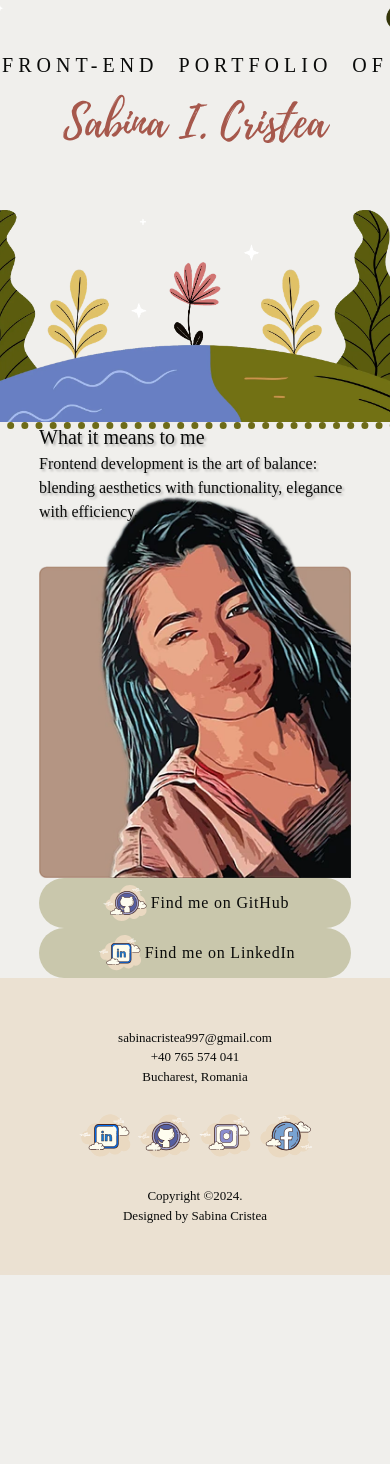
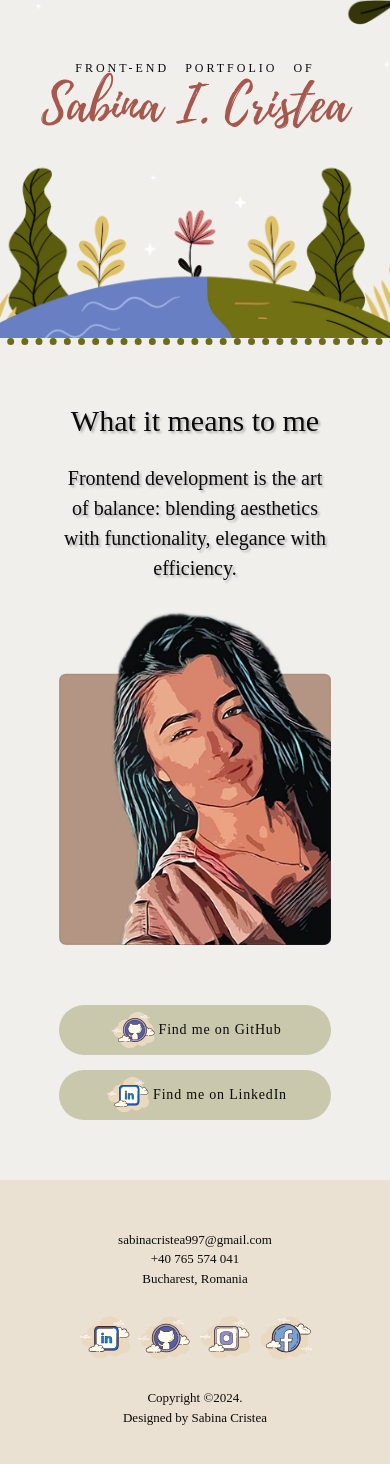
Before and after one commit to SabinaCristea/portfolio-website, a React (Vite) app: page /home in a window 390 px wide. Shown: the top 1464 px of the page. Before the commit the page ends 1275 px from the top, so only its background shows below. Built offline with nearby package versions, Linux system fonts and the light colour scheme; a web font is replaced by a local one.

Commit message:
Finished adding responsiveness on home page

```diff
--- a/src/components/Home.jsx
+++ b/src/components/Home.jsx
@@ -3,9 +3,9 @@ import earthCoverImage from "../../src/assets/imgs/earth-cover.webp";
 function Home() {
   return (
     <div
-      className="flex flex-col items-center w-[100vw] h-[50vh] pt-[5rem] md:h-[90vh] md:pt-[14rem] md:mt-[-10rem]
+      className="flex flex-col items-center w-[100vw] h-[40vh] sm:h-[50vh] md:h-[70vh] lg:h-[90vh] pt-[15%] sm:pt-[10rem] md:pt-[25%] lg:pt-[10%] xl:pt-[12rem] 2xl:pt-[15rem] md:mt-[-10rem]
                  after:z-[-1] overlay-hidden
-                 after:h-[50vh] md:after:h-[90vh] after:w-[100%] after:absolute after:top-0
+                 after:h-[40vh] sm:after:h-[50vh] md:after:h-[70vh] lg:after:h-[90vh] after:w-[100%] after:absolute after:top-0
                  after:left-0 after:outline-dotted after:outline-[0.7rem] md:after:outline-[1rem] after:outline-[var(--color-green)]"
       style={{
         backgroundImage: `url(${earthCoverImage})`,
@@ -14,7 +14,7 @@ function Home() {
       }}
     >
       <p
-        className="text-[2rem] mb-[0] md:text-[2.4rem] uppercase tracking-[0.5rem] md:mb-[-4rem]"
+        className="text-[1.2rem] sm:text-[2rem] mb-[-2rem] sm:mb-[-3rem] md:text-[2.4rem] uppercase tracking-[0.3rem] md:tracking-[0.5rem] md:mb-[-4rem] text-center px-[5rem] "
         style={{ wordSpacing: "1rem" }}
       >
         Front-end portfolio of
@@ -22,7 +22,8 @@ function Home() {
       <img
         src="src/assets/svgs/handwritten-font.svg"
         alt="SVG Image"
-        className="w-[200%] md:w-[140%] lg:w-[90%] xl:w-[77%]"
+        className="w-[90%] sm:w-[80%] md:w-[100%] lg:w-[80%]"
+        // className=" w-[100%] md:w-[140%] lg:w-[90%] xl:w-[77%]"
       />
     </div>
   );
--- a/src/components/PresentationCard.jsx
+++ b/src/components/PresentationCard.jsx
@@ -3,33 +3,33 @@ import Button from "./Button";
 
 function PresentationCard() {
   return (
-    <div className="lg:mt-[5rem] lg:mb-[5rem] md:mt-[7rem] md:mb-[7rem] flex align-middle justify-center">
-      <div className="w-[80%] md:w-[90%] flex flex-col md:gap-[5rem] lg:gap-[4rem] lg:w-[90rem] lg:flex-row xl:justify-between md:px-[5rem] lg:px-[4rem] md:pt-0 lg:pt-[2rem] md:pb-0 lg:pb-[6rem] xl:px-[7rem] lg:bg-[var(--color-orange-transparent)] lg:rounded-[2rem] lg:outline-[1rem] lg:outline-dotted lg:outline-[var(--color-orange-transparent)] xl:w-[110rem] md:justify-center ">
-        <div className="flex flex-col lg:self-end md:gap-[5rem] lg:gap-[4rem] xl:gap-16">
-          <div className=" flex flex-col md:gap-[2rem] lg:gap-[4rem]">
-            <header className="text-[2rem] md:text-[5rem] lg:text-[4rem] xl:text-[5rem] drop-shadow-3xl md:text-center lg:text-left ">
+    <div className=" lg:mt-[10rem] lg:mb-[10rem] md:mt-[7rem] md:mb-[7rem] flex align-middle justify-center">
+      <div className="w-[80%] md:w-[90%] flex flex-col md:gap-[5rem] lg:gap-[4rem] lg:w-[90rem] lg:flex-row xl:justify-between px-[2rem] my-[6rem] md:px-[5rem] lg:px-[4rem] md:pt-0 lg:pt-[2rem] md:pb-0 lg:pb-[6rem] xl:px-[7rem] lg:bg-[var(--color-orange-transparent)] lg:rounded-[2rem] lg:outline-[1rem] lg:outline-dotted lg:outline-[var(--color-orange-transparent)] xl:w-[110rem] md:justify-center ">
+        <div className="flex flex-col lg:self-end gap-[6rem] md:gap-[5rem] lg:gap-[4rem] xl:gap-16">
+          <div className=" flex flex-col gap-[2rem] md:gap-[2rem] lg:gap-[4rem]">
+            <header className="text-[3rem] sm:text-[4rem] md:text-[5rem] lg:text-[4rem] xl:text-[5rem] drop-shadow-3xl text-center lg:text-left ">
               What it means to me
             </header>
-            <p className="drop-shadow-3xl md:max-w-[100%] md:text-[3.5rem] lg:text-[2.8rem] xl:text-[3.5rem] lg:max-w-[50rem] xl:max-w-[55rem] md:text-center lg:text-left">
+            <p className="drop-shadow-3xl md:max-w-[100%] text-[2rem] sm:text-[2.5rem] md:text-[3.5rem] lg:text-[2.8rem] xl:text-[3.5rem] lg:max-w-[50rem] xl:max-w-[55rem] text-center lg:text-left">
               Frontend development is the art of balance: blending aesthetics
               with functionality, elegance with efficiency.
             </p>
           </div>
-          <div className="flex items-center justify-center mt-[-5rem] lg:hidden">
+          <div className="flex items-center justify-center mt-[-5rem] md:mt-[-5rem]  lg:hidden">
             <img
               src="src/assets/imgs/me.webp"
               alt="Photo of me"
-              className="sm:rounded-b-2xl "
+              className="rounded-b-[0.7rem] sm:rounded-b-2xl "
             />
           </div>
-          <div className="flex flex-col md:gap-[1.5rem] lg:flex-row xl:justify-between md:w-[33.6rem] md:m-auto lg:w-[auto]">
+          <div className="flex flex-col gap-[1.5rem] lg:flex-row lg:justify-between w-[100%] sm:w-[33.6rem] m-auto lg:w-[auto]">
             <Button to={GITHUB_ACCOUNT}>
               <img
                 src="src/assets/svgs/icons8-github.svg"
                 alt="SVG Image"
                 className="max-w-[5rem]"
               />
-              <p className="md:text-[1.8rem] lg:text-[1.3rem] xl:text-[1.6rem]">
+              <p className="text-[1.4rem] md:text-[1.8rem] lg:text-[1.3rem] xl:text-[1.6rem] leading-[1.5rem]">
                 Find me on GitHub
               </p>
             </Button>
@@ -39,7 +39,7 @@ function PresentationCard() {
                 alt="SVG Image"
                 className="max-w-[5rem]"
               />
-              <p className="md:text-[1.8rem] lg:text-[1.3rem] xl:text-[1.6rem]">
+              <p className="text-[1.4rem] md:text-[1.8rem] lg:text-[1.3rem] xl:text-[1.6rem] leading-[1.5rem]">
                 Find me on LinkedIn
               </p>
             </Button>
```
Also changed, not shown: src/assets/svgs/handwritten-font.svg.
